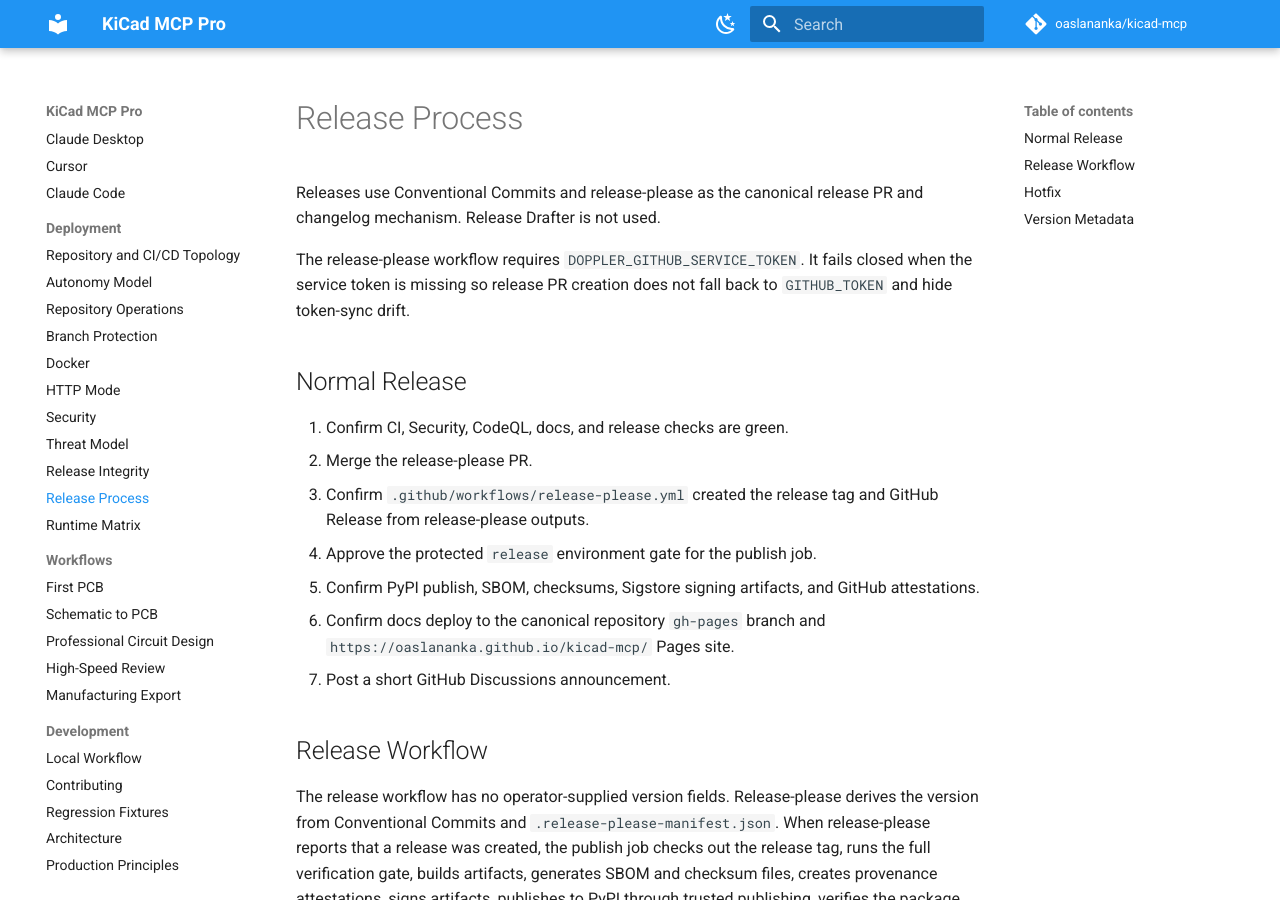
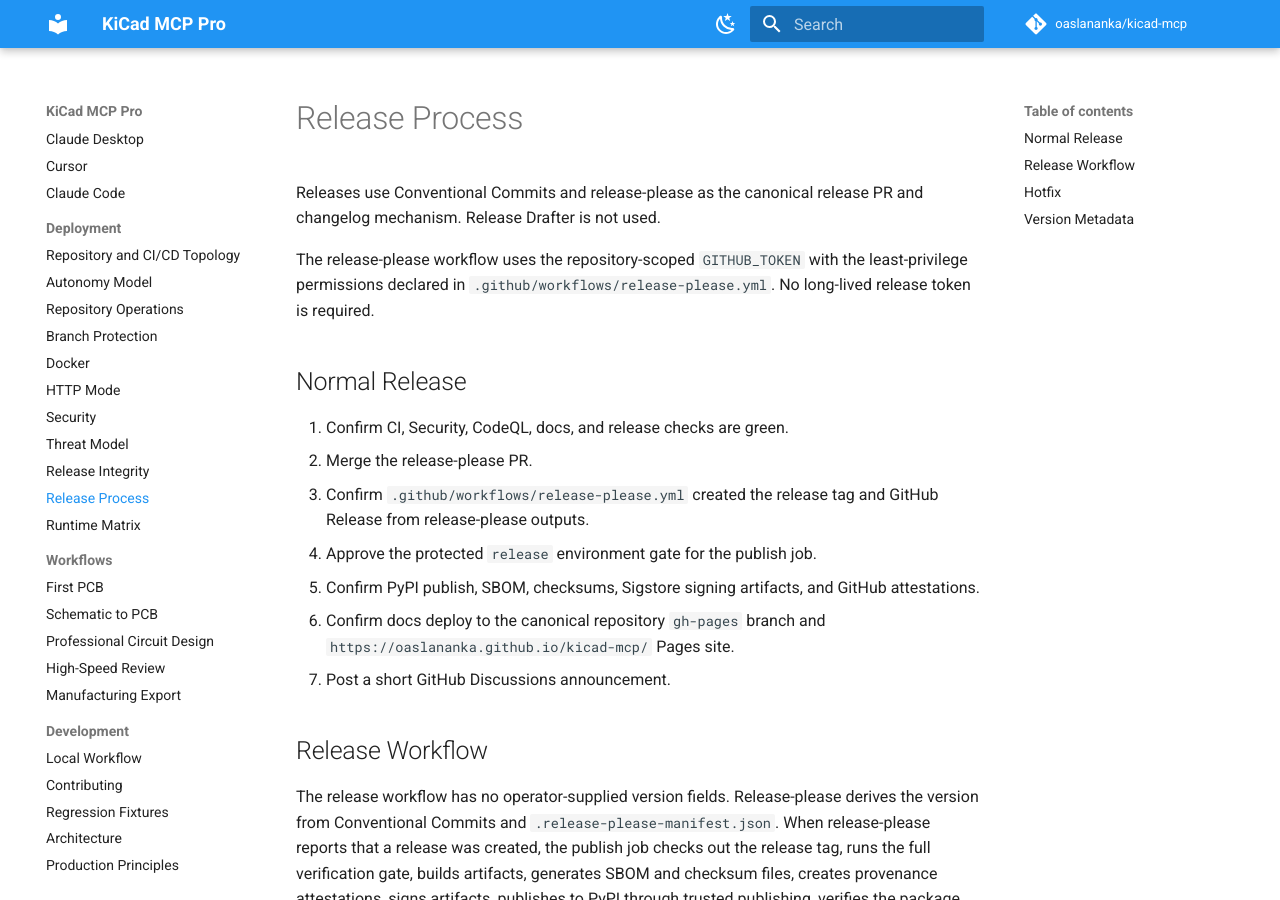
Before and after one commit to oaslananka/kicad-mcp, an MkDocs documentation site: the page built from docs/release-process.md, in a window 1280 px wide and 900 px high. Built offline with MkDocs 1.6.1 and Material for MkDocs 9.7.7, drawn with Linux system fonts in a browser that asks for light colours; comment, search, counter and statistics services are not loaded.

Commit message:
docs: remove obsolete release setup and add contributor guide

```diff
--- a/docs/release-process.md
+++ b/docs/release-process.md
@@ -3,9 +3,9 @@
 Releases use Conventional Commits and release-please as the canonical release PR
 and changelog mechanism. Release Drafter is not used.
 
-The release-please workflow requires `DOPPLER_GITHUB_SERVICE_TOKEN`. It fails
-closed when the service token is missing so release PR creation does not fall
-back to `GITHUB_TOKEN` and hide token-sync drift.
+The release-please workflow uses the repository-scoped `GITHUB_TOKEN` with the
+least-privilege permissions declared in `.github/workflows/release-please.yml`.
+No long-lived release token is required.
 
 ## Normal Release
 
```
Also changed, not shown: CONTRIBUTING.md (added, +54 -0 lines), README.md (+17 -0 lines).
